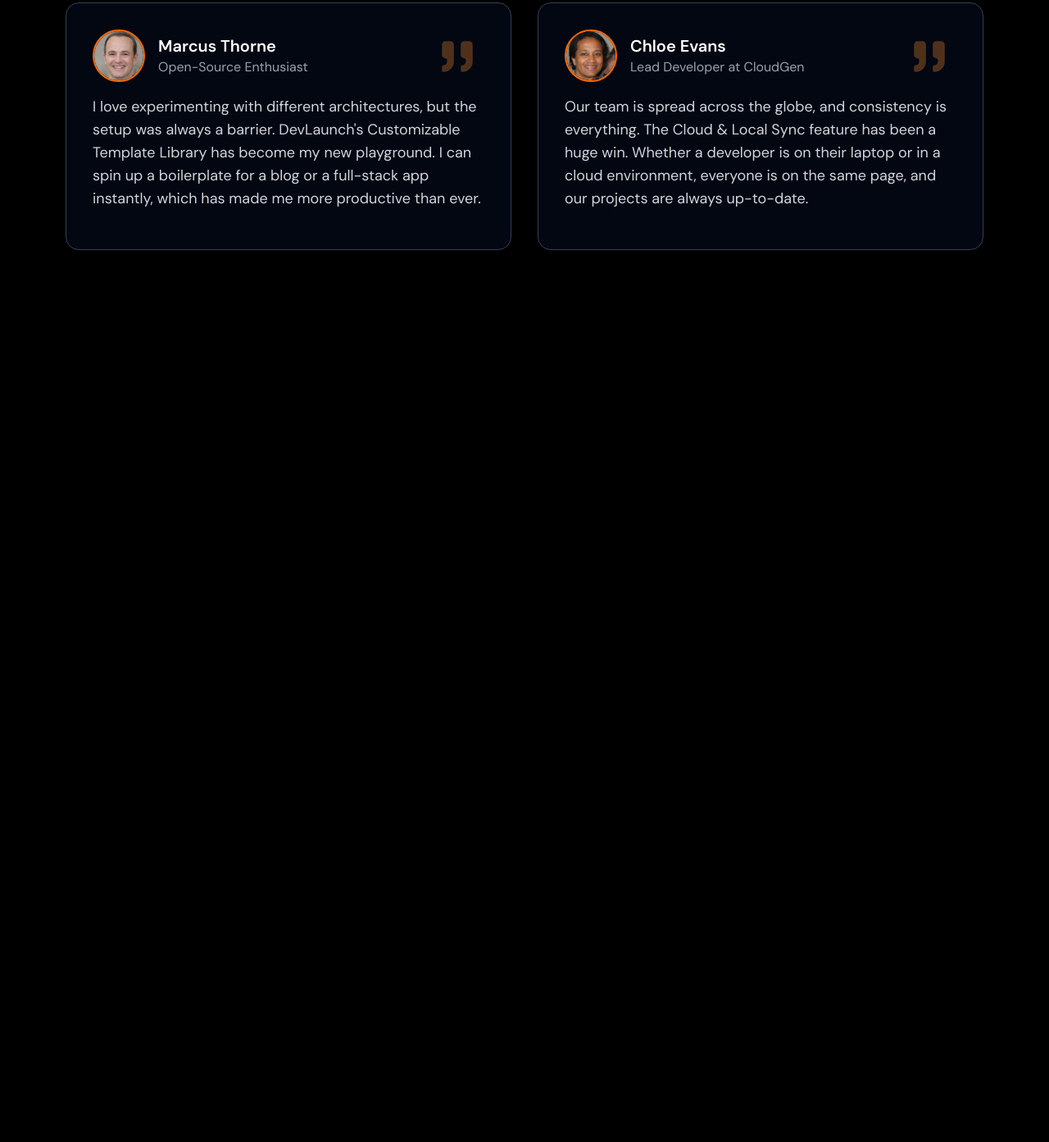
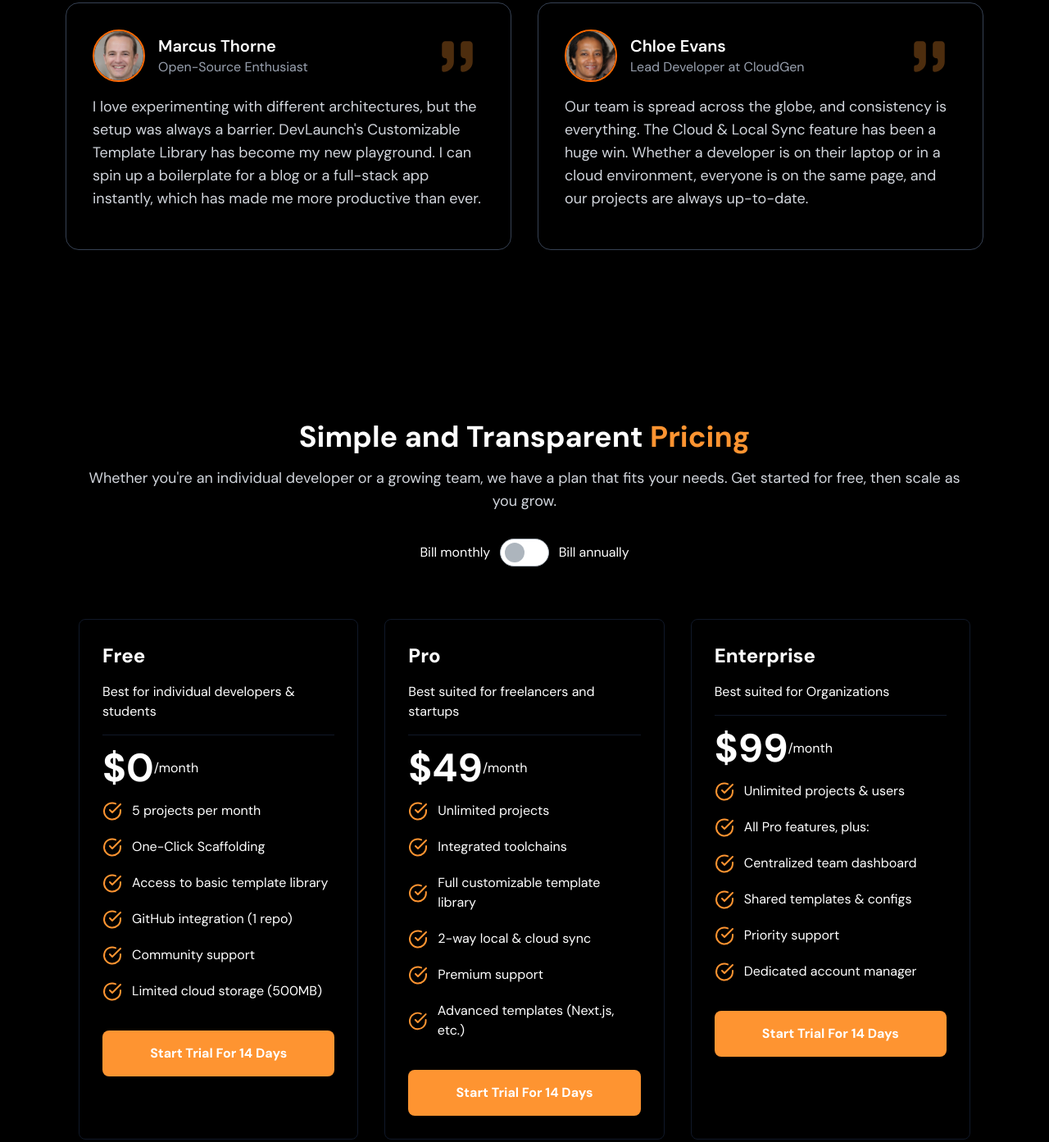
Before and after one commit to talesofcarter/devlaunch, a website with bundled scripts: page index.html in a window 1280 px wide. Shown: the part 2571-3964 px from the top of the page at 82% size. Before the commit the page ends 3020 px from the top, so only its background shows below. Built offline with nearby package versions, Linux system fonts and the light colour scheme.

Commit message:
MVC - pricing

```diff
--- a/index.html
+++ b/index.html
@@ -326,7 +326,45 @@
           </div>
         </div>
       </section>
-      <!--=============-->
+      <!--====== Pricing =======-->
+      <section
+        id="pricing"
+        class="w-full min-h-screen py-16 px-16 mx-auto"
+      >
+        <div>
+          <h1
+            class="text-white text-3xl md:text-4xl font-bold text-center mb-4"
+          >
+            Simple and Transparent
+            <span class="text-[var(--theme-color)]"
+              >Pricing</span
+            >
+          </h1>
+          <p class="text-lg text-gray-300 text-center mb-8">
+            Whether you're an individual developer or a
+            growing team, we have a plan that fits your
+            needs. Get started for free, then scale as you
+            grow.
+          </p>
+          <div
+            class="text-white flex flex-row items-center justify-center gap-3"
+          >
+            <span class="text-base">Bill monthly</span>
+
+            <label id="convertBtn" class="switch">
+              <input type="checkbox" />
+              <span class="slider"></span>
+            </label>
+            <span class="text-base">Bill annually</span>
+          </div>
+          <!-- Pricing packages -->
+          <div
+            class="pricing-grid my-16 grid grid-cols-1 lg:grid-cols-3 gap-8 items-stretch text-white"
+          >
+            <!-- Content is dynamically generated by JavaScript -->
+          </div>
+        </div>
+      </section>
       <!--=============-->
       <!--=============-->
       <!--=============-->
--- /dev/null
+++ b/src/data/pricing.js
@@ -0,0 +1,43 @@
+export const pricing = [
+  {
+    category: "Free",
+    description:
+      "Best for individual developers & students",
+    price: 0,
+    features: [
+      "5 projects per month",
+      "One-Click Scaffolding",
+      "Access to basic template library",
+      "GitHub integration (1 repo)",
+      "Community support",
+      "Limited cloud storage (500MB)",
+    ],
+  },
+
+  {
+    category: "Pro",
+    description: "Best suited for freelancers and startups",
+    price: 49,
+    features: [
+      "Unlimited projects",
+      "Integrated toolchains",
+      "Full customizable template library",
+      "2-way local & cloud sync",
+      "Premium support",
+      "Advanced templates (Next.js, etc.)",
+    ],
+  },
+  {
+    category: "Enterprise",
+    description: "Best suited for Organizations",
+    price: 99,
+    features: [
+      "Unlimited projects & users",
+      "All Pro features, plus:",
+      "Centralized team dashboard",
+      "Shared templates & configs",
+      "Priority support",
+      "Dedicated account manager",
+    ],
+  },
+];
--- a/src/input.css
+++ b/src/input.css
@@ -2,6 +2,7 @@
 
 :root {
   --theme-color: #fe9431;
+  --theme-dark: #fc7e08;
 }
 
 body {
@@ -11,3 +12,58 @@
 .custom-margin {
   margin-bottom: 100px;
 }
+
+.switch {
+  font-size: 17px;
+  position: relative;
+  display: inline-block;
+  width: 3.5em;
+  height: 2em;
+}
+
+/* Hide default HTML checkbox */
+.switch input {
+  opacity: 0;
+  width: 0;
+  height: 0;
+}
+
+/* The slider */
+.slider {
+  position: absolute;
+  cursor: pointer;
+  top: 0;
+  left: 0;
+  right: 0;
+  bottom: 0;
+  background-color: #fff;
+  border: 1px solid #adb5bd;
+  transition: 0.4s;
+  border-radius: 30px;
+}
+
+.slider:before {
+  position: absolute;
+  content: "";
+  height: 1.4em;
+  width: 1.4em;
+  border-radius: 20px;
+  left: 0.27em;
+  bottom: 0.25em;
+  background-color: #adb5bd;
+  transition: 0.4s;
+}
+
+input:checked + .slider {
+  background-color: var(--theme-color);
+  border: 1px solid var(--theme-color);
+}
+
+input:focus + .slider {
+  box-shadow: 0 0 1px var(--theme-color);
+}
+
+input:checked + .slider:before {
+  transform: translateX(1.4em);
+  background-color: #fff;
+}
--- a/src/scripts/app.js
+++ b/src/scripts/app.js
@@ -2,10 +2,14 @@
 import { toggleHamburgerMenu } from "./helperFunctions/toggleHamburgerMenu.js";
 import { generateFeatures } from "./helperFunctions/generateFeatures.js";
 import { generateTestimonials } from "./helperFunctions/generateTestimonials.js";
+import { generatePricing } from "./helperFunctions/generatePricing.js";
+import { convertPriceAnnual } from "./helperFunctions/convertPriceAnnual.js";
 
 document.addEventListener("DOMContentLoaded", () => {
   themeToggle();
   toggleHamburgerMenu();
   generateFeatures();
   generateTestimonials();
+  generatePricing();
+  convertPriceAnnual();
 });
--- /dev/null
+++ b/src/scripts/helperFunctions/convertPriceAnnual.js
@@ -0,0 +1,7 @@
+export function convertPriceAnnual() {
+  const convertBtn = document.getElementById("convertBtn");
+  const price = document.getElementById("priceNum");
+  convertBtn.addEventListener("click", () => {
+    console.log(priceNum.value);
+  });
+}
--- /dev/null
+++ b/src/scripts/helperFunctions/generatePricing.js
@@ -0,0 +1,62 @@
+import { pricing } from "../../data/pricing.js";
+export function generatePricing() {
+  const pricingGrid =
+    document.querySelector(".pricing-grid");
+  let pricingGridRender = "";
+
+  pricing.forEach((priceItem) => {
+    const subPriceHTML = priceItem.features
+      .map(
+        (subPriceFeature) => `
+      <li class="flex flex-row gap-3 items-center">
+        <svg
+        xmlns="http://www.w3.org/2000/svg"
+        width="24"
+        height="24"
+        viewBox="0 0 24 24"
+        fill="none"
+        stroke="#fe9431"
+        stroke-width="2"
+        stroke-linecap="round"
+        stroke-linejoin="round"
+        >
+        <path
+            d="M22 11.08V12a10 10 0 1 1-5.93-8.65"
+        />
+        <path d="M22 4 12 14.01l-3-3" />
+        </svg>
+          ${subPriceFeature}
+        </li>
+      `
+      )
+      .join("");
+
+    pricingGridRender += `
+        <div class="border border-gray-900 p-7 rounded-lg flex flex-col gap-4">
+            <h1 class="text-2xl font-extrabold">
+            ${priceItem.category}
+            </h1>
+            <p>
+            ${priceItem.description}
+            </p>
+
+            <hr class="border-t-1 border-gray-900" />
+
+            <div class="flex flex-row items-center">
+            <span id="priceNum" class="text-5xl font-bold">$${priceItem.price}</span>
+            <span>/month</span>
+            </div>
+
+            <ul class="flex flex-col gap-5">
+            ${subPriceHTML}
+            </ul>
+            <button
+            class="bg-[var(--theme-color)] py-4 rounded-lg font-bold flex flex-row items-center justify-center gap-3 mt-5 cursor-pointer hover:bg-[var(--theme-dark)] transition-all duration-300 ease-out"
+            >
+            Start Trial For 14 Days
+            </button>
+        </div>
+    `;
+  });
+  pricingGrid.innerHTML = pricingGridRender;
+}
--- a/src/scripts/helperFunctions/generateTestimonials.js
+++ b/src/scripts/helperFunctions/generateTestimonials.js
@@ -7,7 +7,7 @@
 
   testimonials.forEach((testimony) => {
     testimonialsRender += `
-    <div class="relative bg-gray-950 p-8 rounded-2xl border border-gray-700 backdrop-blur-sm">
+    <div class="relative bg-transparent p-8 rounded-2xl border border-gray-700 backdrop-blur-sm">
         <div class="flex items-center gap-4 mb-4">
             <img
             class="w-16 h-16 rounded-full object-cover border-2 border-orange-500"
```
Also changed, not shown: src/output.css.
